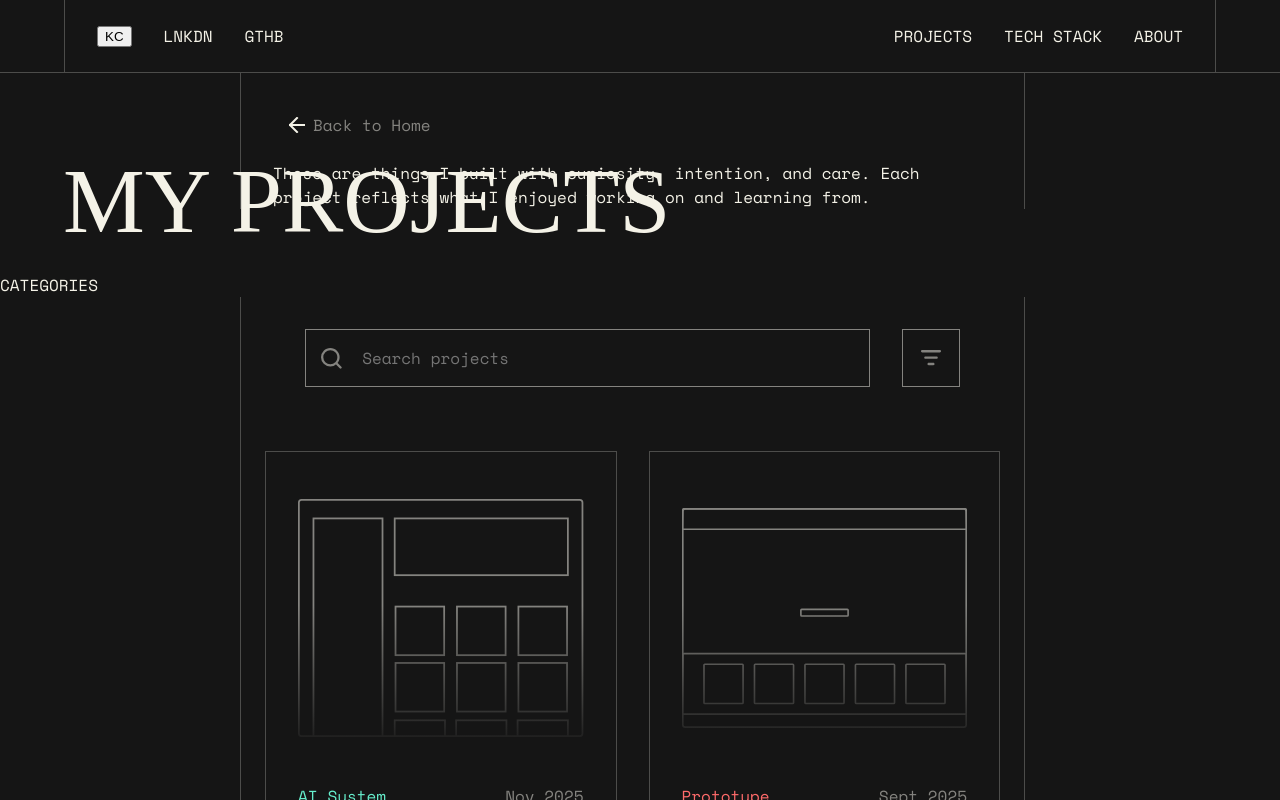
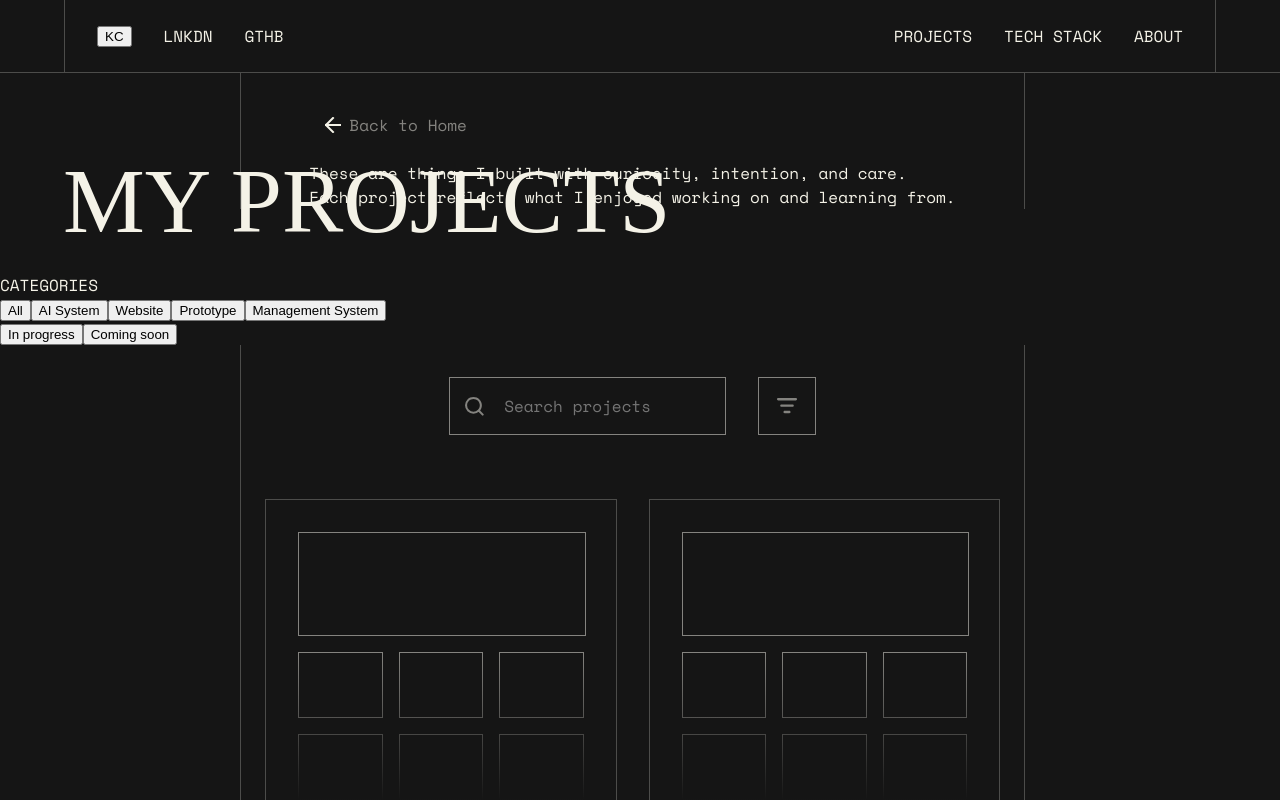
Before and after one commit to Cywem/Portfolio, a React (Vite) app: page /projects in a window 1280 px wide. Shown: the top 800 px of the page. Built offline with nearby package versions, Linux system fonts and the light colour scheme; a web font is replaced by a local one.

Commit message:
Add category filter, search, sort, and scroll-to-top on Projects page

```diff
--- a/src/pages/Projects.jsx
+++ b/src/pages/Projects.jsx
@@ -9,8 +9,15 @@ import './projects.css';
 
 const Projects = () => {
   const [hasAnimated, setHasAnimated] = useState(false);
+  const [activeFilter, setActiveFilter] = useState('All');
+  const [sortOrder, setSortOrder] = useState('latest'); // 'latest' or 'oldest'
+  const [searchQuery, setSearchQuery] = useState('');
+  const [searchSuggestions, setSearchSuggestions] = useState([]);
 
   useEffect(() => {
+    // Scroll to top when component mounts
+    window.scrollTo(0, 0);
+
     // Trigger animation after mount with RAF to avoid cascading renders
     requestAnimationFrame(() => {
       setHasAnimated(true);
@@ -23,6 +30,8 @@ const Projects = () => {
       title: "K-Wise",
       category: "AI System",
       date: "Nov 2025",
+      status: "Completed",
+      timestamp: new Date('2025-11-20'),
       description: "The K-WISE kiosk system addressed slow, manual in-store assistance and frequent compatibility questions during PC builds.",
       categoryColor: "#66EECC",
       svgSrc: kwiseSkeleton,
@@ -31,6 +40,8 @@ const Projects = () => {
       title: "Kitsune",
       category: "Prototype",
       date: "Sept 2025",
+      status: "Completed",
+      timestamp: new Date('2025-09-30'),
       description: "A modern e-commerce prototype for anime merchandise, focusing on clean UI and seamless user experience.",
       categoryColor: "#FF6B6B",
       svgSrc: kitsuneSkeleton,
@@ -39,13 +50,17 @@ const Projects = () => {
       title: "HUBITS",
       category: "Management System",
       date: "In progress",
+      status: "In progress",
+      timestamp: new Date('2025-12-20'),
       description: "HUBITS centralizes ITS admin by streamlining data, users, finances, documents, and reports with integrated AI tools.",
-      categoryColor: "#4ECDC4",
+      categoryColor: "#FEE21D",
     },
     {
       title: "ITS Explorer",
       category: "Website",
       date: "In progress",
+      status: "In progress",
+      timestamp: new Date('2025-12-20'),
       description: "An interactive web platform showcasing ITS facilities, services, and campus information for students and visitors.",
       categoryColor: "#FFD93D",
     },
@@ -53,10 +68,73 @@ const Projects = () => {
       title: "PC Wise - PC Builder",
       category: "Website",
       date: "Coming soon...",
+      status: "Coming soon",
+      timestamp: new Date('2026-01-01'),
       description: "An intelligent PC building tool that helps users select compatible components and build their perfect computer system.",
-      categoryColor: "#FFD93D",
+      categoryColor: "#F26C37",
     },
   ];
+
+  // Filter and sort projects
+  const getFilteredAndSortedProjects = () => {
+    let filtered = allProjects;
+
+    // Apply category filter
+    if (activeFilter !== 'All') {
+      filtered = filtered.filter(project => {
+        // Check both category and status for filtering
+        return project.category === activeFilter || project.status === activeFilter;
+      });
+    }
+
+    // Apply search filter
+    if (searchQuery) {
+      filtered = filtered.filter(project =>
+        project.title.toLowerCase().includes(searchQuery.toLowerCase()) ||
+        project.description.toLowerCase().includes(searchQuery.toLowerCase())
+      );
+    }
+
+    // Apply sorting
+    const sorted = [...filtered].sort((a, b) => {
+      if (sortOrder === 'latest') {
+        return b.timestamp - a.timestamp;
+      } else {
+        return a.timestamp - b.timestamp;
+      }
+    });
+
+    return sorted;
+  };
+
+  const filteredProjects = getFilteredAndSortedProjects();
+
+  const handleSearchBarClick = () => {
+    document.querySelector('.search-bar input')?.focus();
+  };
+
+  const handleSearchChange = (e) => {
+    const query = e.target.value;
+    setSearchQuery(query);
+
+    // Generate search suggestions
+    if (query.trim()) {
+      const suggestions = allProjects
+        .filter(project =>
+          project.title.toLowerCase().includes(query.toLowerCase())
+        )
+        .map(project => project.title)
+        .slice(0, 5);
+      setSearchSuggestions(suggestions);
+    } else {
+      setSearchSuggestions([]);
+    }
+  };
+
+  const handleSuggestionClick = (suggestion) => {
+    setSearchQuery(suggestion);
+    setSearchSuggestions([]);
+  };
 
   return (
     <>
@@ -73,10 +151,14 @@ const Projects = () => {
               <h1 className={`page-title ${hasAnimated ? 'animate-enter' : ''}`}>
                 MY PROJECTS
               </h1>
-              <p className={`page-subtitle ${hasAnimated ? 'animate-enter' : ''}`} style={{ animationDelay: '0.1s' }}>
-                {hasAnimated && <DecryptedText text="These are things I built with curiosity, intention, and care. Each project reflects what I enjoyed working on and learning from." speed={35} maxIterations={10} sequential={true} animateOn="view" />}
-                {!hasAnimated && "These are things I built with curiosity, intention, and care. Each project reflects what I enjoyed working on and learning from."}
-              </p>
+              <div className="page-subtitle-container">
+                <p className={`page-subtitle ${hasAnimated ? 'animate-enter' : ''}`} style={{ animationDelay: '0.1s' }}>
+                  These are things I built with curiosity, intention, and care.
+                </p>
+                <p className={`page-subtitle ${hasAnimated ? 'animate-enter' : ''}`} style={{ animationDelay: '0.15s' }}>
+                  Each project reflects what I enjoyed working on and learning from.
+                </p>
+              </div>
           </div>
 
           </div>
@@ -85,10 +167,54 @@ const Projects = () => {
         <div className='category-content'>
           <div className='category-label'>
             <p>CATEGORIES</p>
-
           </div>
           <div className='category-container'>
-
+            <div className='filter-row'>
+              <button
+                className={activeFilter === 'All' ? 'active' : ''}
+                onClick={() => setActiveFilter('All')}
+              >
+                All
+              </button>
+              <button
+                className={activeFilter === 'AI System' ? 'active' : ''}
+                onClick={() => setActiveFilter('AI System')}
+              >
+                AI System
+              </button>
+              <button
+                className={activeFilter === 'Website' ? 'active' : ''}
+                onClick={() => setActiveFilter('Website')}
+              >
+                Website
+              </button>
+              <button
+                className={activeFilter === 'Prototype' ? 'active' : ''}
+                onClick={() => setActiveFilter('Prototype')}
+              >
+                Prototype
+              </button>
+              <button
+                className={activeFilter === 'Management System' ? 'active' : ''}
+                onClick={() => setActiveFilter('Management System')}
+              >
+                Management System
+              </button>
+            </div>
+            <div className='filter-row'>
+              <button
+                className={activeFilter === 'In progress' ? 'active' : ''}
+                onClick={() => setActiveFilter('In progress')}
+              >
+                In progress
+              </button>
+              <button
+                className={activeFilter === 'Coming soon' ? 'active' : ''}
+                onClick={() => setActiveFilter('Coming soon')}
+              >
+                Coming soon
+              </button>
+            </div>
           </div>
 
         </div>
@@ -97,14 +223,38 @@ const Projects = () => {
 
         <div className='search-bar-content'>
           <div className='search-bar-container'>
-            <div className="search-bar">
-              <svg xmlns="http://www.w3.org/2000/svg" width="23" height="23" viewBox="0 0 23 23" fill="none">
-                <path d="M21.25 21.25L16.4245 16.4245M16.4245 16.4245C17.2499 15.5991 17.9047 14.6192 18.3514 13.5407C18.7981 12.4622 19.028 11.3063 19.028 10.139C19.028 8.97169 18.7981 7.8158 18.3514 6.73734C17.9047 5.65887 17.2499 4.67895 16.4245 3.85353C15.5991 3.02811 14.6192 2.37335 13.5407 1.92664C12.4622 1.47992 11.3063 1.25 10.139 1.25C8.97169 1.25 7.8158 1.47992 6.73734 1.92664C5.65887 2.37335 4.67895 3.02811 3.85353 3.85353C2.18652 5.52055 1.25 7.7815 1.25 10.139C1.25 12.4965 2.18652 14.7575 3.85353 16.4245C5.52055 18.0915 7.7815 19.028 10.139 19.028C12.4965 19.028 14.7575 18.0915 16.4245 16.4245Z" stroke="#84837F" stroke-width="2.5" stroke-linecap="round" stroke-linejoin="round"/>
-              </svg>
-              <input type="text" placeholder='Search projects'/>
+            <div className="search-bar-wrapper">
+              <div className="search-bar" onClick={handleSearchBarClick}>
+                <svg xmlns="http://www.w3.org/2000/svg" width="23" height="23" viewBox="0 0 23 23" fill="none">
+                  <path d="M21.25 21.25L16.4245 16.4245M16.4245 16.4245C17.2499 15.5991 17.9047 14.6192 18.3514 13.5407C18.7981 12.4622 19.028 11.3063 19.028 10.139C19.028 8.97169 18.7981 7.8158 18.3514 6.73734C17.9047 5.65887 17.2499 4.67895 16.4245 3.85353C15.5991 3.02811 14.6192 2.37335 13.5407 1.92664C12.4622 1.47992 11.3063 1.25 10.139 1.25C8.97169 1.25 7.8158 1.47992 6.73734 1.92664C5.65887 2.37335 4.67895 3.02811 3.85353 3.85353C2.18652 5.52055 1.25 7.7815 1.25 10.139C1.25 12.4965 2.18652 14.7575 3.85353 16.4245C5.52055 18.0915 7.7815 19.028 10.139 19.028C12.4965 19.028 14.7575 18.0915 16.4245 16.4245Z" stroke="#84837F" strokeWidth="2.5" strokeLinecap="round" strokeLinejoin="round"/>
+                </svg>
+                <input
+                  type="text"
+                  placeholder='Search projects'
+                  value={searchQuery}
+                  onChange={handleSearchChange}
+                />
+              </div>
+              {searchSuggestions.length > 0 && (
+                <div className="search-suggestions">
+                  {searchSuggestions.map((suggestion, index) => (
+                    <div
+                      key={index}
+                      className="search-suggestion-item"
+                      onClick={() => handleSuggestionClick(suggestion)}
+                    >
+                      {suggestion}
+                    </div>
+                  ))}
+                </div>
+              )}
             </div>
 
-            <button className='filter-button'>
+            <button
+              className='filter-button'
+              onClick={() => setSortOrder(sortOrder === 'latest' ? 'oldest' : 'latest')}
+              title={sortOrder === 'latest' ? 'Sort: Latest to Oldest' : 'Sort: Oldest to Latest'}
+            >
               <svg xmlns="http://www.w3.org/2000/svg" width="20" height="16" viewBox="0 0 20 16" fill="none">
                 <path d="M0 1.2C0 0.88174 0.126428 0.576515 0.351472 0.351472C0.576516 0.126428 0.88174 0 1.2 0H18.8C19.1183 0 19.4235 0.126428 19.6485 0.351472C19.8736 0.576515 20 0.88174 20 1.2C20 1.51826 19.8736 1.82348 19.6485 2.04853C19.4235 2.27357 19.1183 2.4 18.8 2.4H1.2C0.88174 2.4 0.576516 2.27357 0.351472 2.04853C0.126428 1.82348 0 1.51826 0 1.2ZM3.2 7.6C3.2 7.28174 3.32643 6.97652 3.55147 6.75147C3.77652 6.52643 4.08174 6.4 4.4 6.4H15.6C15.9183 6.4 16.2235 6.52643 16.4485 6.75147C16.6736 6.97652 16.8 7.28174 16.8 7.6C16.8 7.91826 16.6736 8.22348 16.4485 8.44853C16.2235 8.67357 15.9183 8.8 15.6 8.8H4.4C4.08174 8.8 3.77652 8.67357 3.55147 8.44853C3.32643 8.22348 3.2 7.91826 3.2 7.6ZM6.4 14C6.4 13.6817 6.52643 13.3765 6.75147 13.1515C6.97652 12.9264 7.28174 12.8 7.6 12.8H12.4C12.7183 12.8 13.0235 12.9264 13.2485 13.1515C13.4736 13.3765 13.6 13.6817 13.6 14C13.6 14.3183 13.4736 14.6235 13.2485 14.8485C13.0235 15.0736 12.7183 15.2 12.4 15.2H7.6C7.28174 15.2 6.97652 15.0736 6.75147 14.8485C6.52643 14.6235 6.4 14.3183 6.4 14Z" fill="#84837F"/>
               </svg>
@@ -116,7 +266,7 @@ const Projects = () => {
         <div className="projects-page-content">
           <div className="projects-page-content-container">
             <div className="projects-page-grid">
-              {allProjects.map((project, index) => (
+              {filteredProjects.map((project, index) => (
                 <ProjectCard
                   key={project.title}
                   title={project.title}
```
